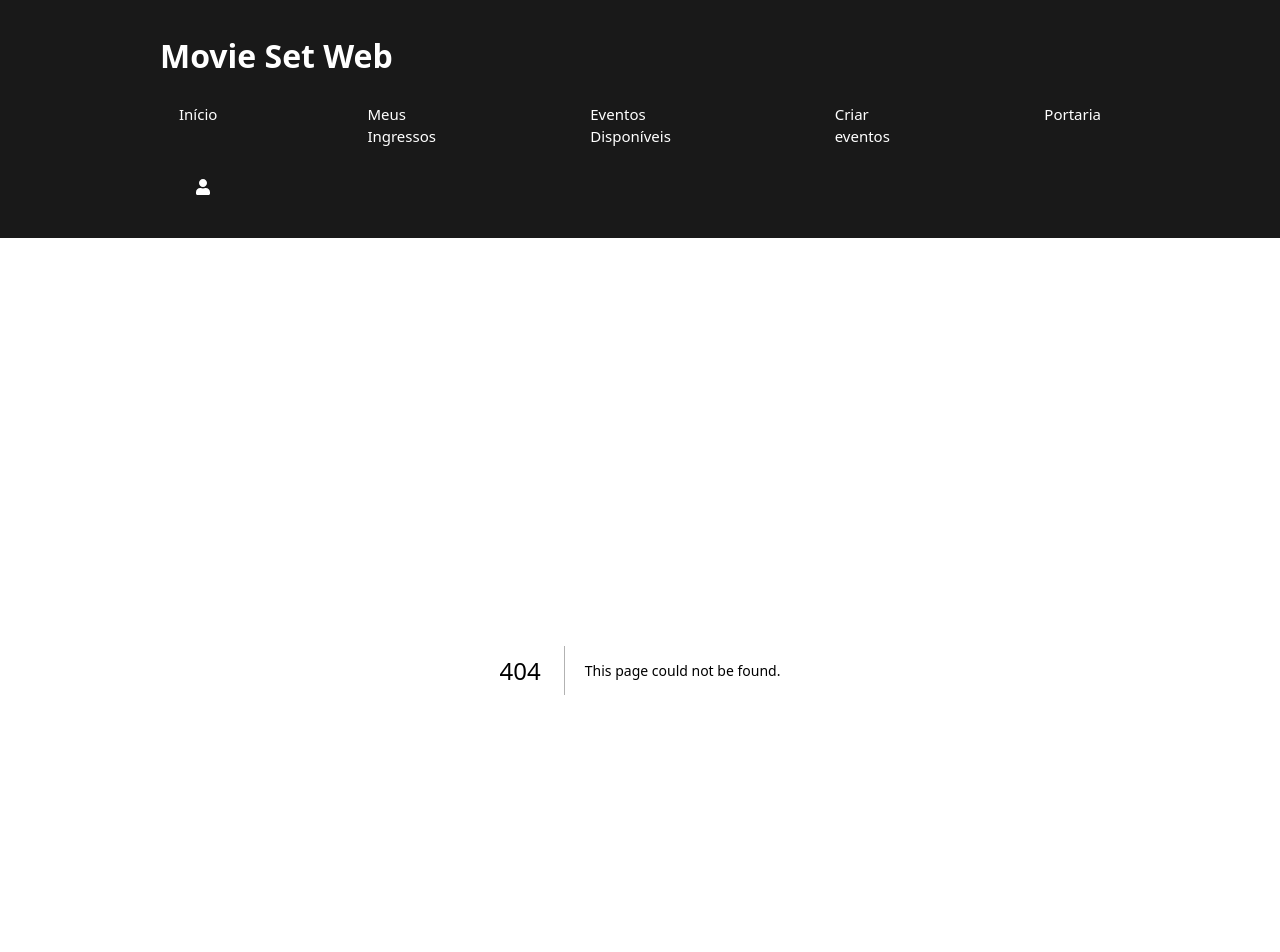
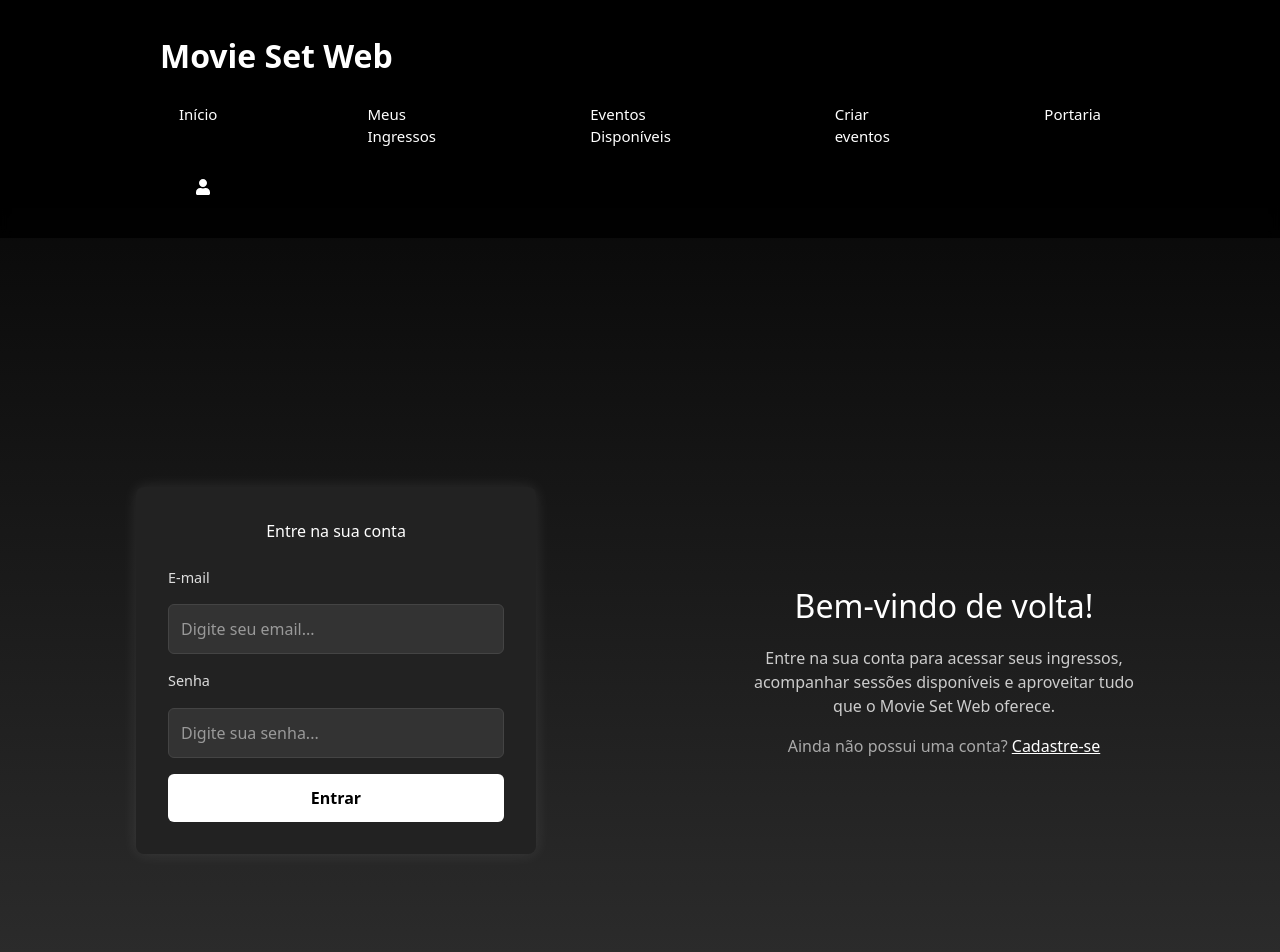
Before and after one commit to guiFGA/movie-set-web, a Next.js app: page /login in a window 1280 px wide. Before the commit this address had no page. Shown: the top 952 px of the page. Built offline with nearby package versions, Linux system fonts and the light colour scheme.

Commit message:
feat: Página de login + token JWT armazenado nos cookies

```diff
--- a/app/api/cadastro/route.ts
+++ b/app/api/cadastro/route.ts
@@ -5,7 +5,6 @@ import { connectDatabase } from "../db";
 
 export async function POST(req: Request) {
 
-  connectDatabase();
 
   try {
     const { email, name, password, role } = await req.json();
--- /dev/null
+++ b/app/api/login/route.ts
@@ -0,0 +1,92 @@
+import { NextRequest, NextResponse } from "next/server";
+import jwt from "jsonwebtoken";
+import bcrypt from "bcryptjs";
+import { User } from "../../models/User";
+import { connectDatabase } from "../db";
+
+export async function POST(request: NextRequest) {
+
+    connectDatabase();
+
+  try {
+    const { email, password } = await request.json();
+
+    if (!email || !password) {
+      return NextResponse.json(
+        {
+          success: false,
+          error: "E-mail e senha são obrigatórios",
+        },
+        { status: 400 }
+      );
+    }
+
+    const user = await User.findOne({
+      where: { email },
+    });
+
+    if (!user) {
+      return NextResponse.json(
+        {
+          success: false,
+          error: "Email ou senha inválida",
+        },
+        { status: 401 }
+      );
+    }
+
+    const passwordMatch = await bcrypt.compare(password, user.password_hash);
+
+    if (!passwordMatch) {
+      return NextResponse.json(
+        {
+          success: false,
+          error: "Email ou senha inválida",
+        },
+        { status: 401 }
+      );
+    }
+
+    const token = jwt.sign(
+      {
+        id: user.id,
+        role: user.role,
+      },
+      process.env.JWT_SECRET!,
+      {
+        expiresIn: "20m",
+      }
+    );
+
+    const response = NextResponse.json({
+      success: true,
+      message: "Login realizado com sucesso",
+      user: {
+        id: user.id,
+        name: user.name,
+        email: user.email,
+        role: user.role,
+      },
+    });
+
+    response.cookies.set("token", token, {
+      httpOnly: true,
+      secure: process.env.NODE_ENV === "development",
+      sameSite: "lax",
+      maxAge: 60 * 20,
+      path: "/",
+    });
+
+    return response;
+  } catch (error) {
+    console.error(error);
+
+    return NextResponse.json(
+      {
+        success: false,
+        error: "Erro interno do servidor",
+      },
+      { status: 500 }
+    );
+  }
+}
--- a/app/cadastro/cadastro.css
+++ b/app/cadastro/cadastro.css
@@ -14,7 +14,7 @@
   justify-content: center;
   align-items: center;
   padding: 2rem;
-   /* cinza bem escuro */
+
   text-align: center;
 }
 
--- a/app/components/Navbar/Navbar.tsx
+++ b/app/components/Navbar/Navbar.tsx
@@ -18,7 +18,7 @@ export default function Navbar(){
                 <li><Link href="/portaria">Portaria</Link></li>
 
             </ul>
-            <Link href="/cadastro" className={styles.login}><FaUser/></Link>
+            <Link href="/login" className={styles.login}><FaUser/></Link>
 
 
         </nav>
--- /dev/null
+++ b/app/login/login.css
@@ -0,0 +1,144 @@
+.login-container {
+  display: flex;
+  flex-direction: row;
+  height: 100vh;
+  color: #fff;
+}
+
+/* Lado esquerdo */
+.login-left {
+  flex: 1;
+  display: flex;
+  justify-content: center;
+  align-items: center;
+  padding: 2rem;
+}
+
+.login-card {
+  background-color: #222;
+  padding: 2rem;
+  border-radius: 8px;
+  width: 100%;
+  max-width: 400px;
+  box-shadow: 0 0 15px rgba(255, 255, 255, 0.1);
+}
+
+.login-card h2 {
+  text-align: center;
+  margin-bottom: 1.5rem;
+}
+
+.login-card form {
+  display: flex;
+  flex-direction: column;
+  gap: 1rem;
+}
+
+.login-card label {
+  font-size: 0.9rem;
+  color: #ddd;
+}
+
+.login-card input {
+  padding: 0.75rem;
+  border-radius: 6px;
+  border: 1px solid #444;
+  background-color: #333;
+  color: #fff;
+}
+
+.login-card input:focus {
+  outline: none;
+  border-color: #fff;
+}
+
+.login-card button {
+  padding: 0.75rem;
+  border-radius: 6px;
+  border: none;
+  background-color: #fff;
+  color: #000;
+  font-weight: bold;
+  cursor: pointer;
+  transition: background-color 0.3s;
+}
+
+.login-card button:hover {
+  background-color: #ddd;
+}
+
+/* Lado direito */
+.login-right {
+  flex: 1;
+  display: flex;
+  flex-direction: column;
+  justify-content: center;
+  align-items: center;
+  padding: 2rem;
+  text-align: center;
+}
+
+.login-right h1 {
+  font-size: 2rem;
+  margin-bottom: 1rem;
+}
+
+.login-right p {
+  max-width: 400px;
+  color: #ccc;
+}
+
+.login-right .register-link {
+  margin-top: 1rem;
+  color: #aaa;
+}
+
+.login-right .register-link a {
+  color: #fff;
+  text-decoration: underline;
+}
+
+.message {
+  margin-top: 1rem;
+  text-align: center;
+  color: #ccc;
+}
+
+
+@media (max-width: 768px) {
+  .login-container {
+    flex-direction: column;
+  }
+
+  .login-left,
+  .login-right {
+    flex: none;
+    width: 100%;
+    padding: 1.5rem;
+  }
+
+  .login-right h1 {
+    font-size: 1.5rem;
+  }
+
+  .login-card {
+    max-width: 100%;
+  }
+}
+
+/* 📱 Responsividade */
+
+@media (max-width: 480px) {
+  .login-right h1 {
+    font-size: 1.2rem;
+  }
+
+  .login-card {
+    padding: 1.5rem;
+  }
+
+  .login-card input,
+  .login-card button {
+    padding: 0.6rem;
+  }
+}
--- /dev/null
+++ b/app/login/page.tsx
@@ -0,0 +1,113 @@
+"use client";
+
+import { useState } from "react";
+import { useRouter } from "next/navigation";
+import "./login.css";
+
+export default function LoginPage() {
+  const [email, setEmail] = useState("");
+  const [password, setPassword] = useState("");
+  const [message, setMessage] = useState("");
+
+  const router = useRouter();
+
+  async function handleSubmit(e: React.FormEvent) {
+    e.preventDefault();
+
+    try {
+      const res = await fetch("/api/login", {
+        method: "POST",
+        headers: {
+          "Content-Type": "application/json",
+        },
+
+        body: JSON.stringify({
+          email,
+          password,
+        }),
+      });
+
+      const data = await res.json();
+
+      if (res.ok && data.success) {
+        setMessage(data.message || "Login realizado com sucesso!");
+
+        setTimeout(() => {
+          router.push("/");
+        }, 1000);
+      } else {
+        setMessage(data.error || "E-mail ou senha inválidos");
+      }
+    } catch {
+      setMessage("Erro inesperado no servidor");
+    }
+  }
+
+  return (
+    <div className="login-container">
+
+      {/* Lado esquerdo - formulário */}
+      <div className="login-left">
+        <div className="login-card">
+
+          <h2>Entre na sua conta</h2>
+
+          <form onSubmit={handleSubmit}>
+
+            <label>E-mail</label>
+            <input
+              type="email"
+              placeholder="Digite seu email..."
+              value={email}
+              onChange={(e) => setEmail(e.target.value)}
+              required
+            />
+
+            <label>Senha</label>
+            <input
+              type="password"
+              placeholder="Digite sua senha..."
+              value={password}
+              onChange={(e) => setPassword(e.target.value)}
+              required
+            />
+
+            <button type="submit">
+              Entrar
+            </button>
+
+          </form>
+
+          {message && (
+            <p className="message">
+              {message}
+            </p>
+          )}
+
+        </div>
+      </div>
+
+
+      {/* Lado direito - texto */}
+      <div className="login-right">
+
+        <h1>Bem-vindo de volta!</h1>
+
+        <p>
+          Entre na sua conta para acessar seus ingressos,
+          acompanhar sessões disponíveis e aproveitar tudo
+          que o Movie Set Web oferece.
+        </p>
+
+        <p className="register-link">
+          Ainda não possui uma conta?{" "}
+          <a href="/cadastro">
+            Cadastre-se
+          </a>
+        </p>
+
+      </div>
+
+    </div>
+  );
+}
--- a/package.json
+++ b/package.json
@@ -10,6 +10,8 @@
   },
   "dependencies": {
     "bcrypt": "^6.0.0",
+    "bcryptjs": "^3.0.3",
+    "jsonwebtoken": "^9.0.3",
     "next": "16.3.0",
     "pg": "^8.23.0",
     "pg-hstore": "^2.3.4",
@@ -21,6 +23,7 @@
   "devDependencies": {
     "@tailwindcss/postcss": "^4",
     "@types/bcrypt": "^6.0.0",
+    "@types/jsonwebtoken": "^9.0.10",
     "@types/node": "^20",
     "@types/pg": "^8.21.0",
     "@types/react": "^19",
```
Also changed, not shown: 1 other file (tests, documents, lock files or other folders).
